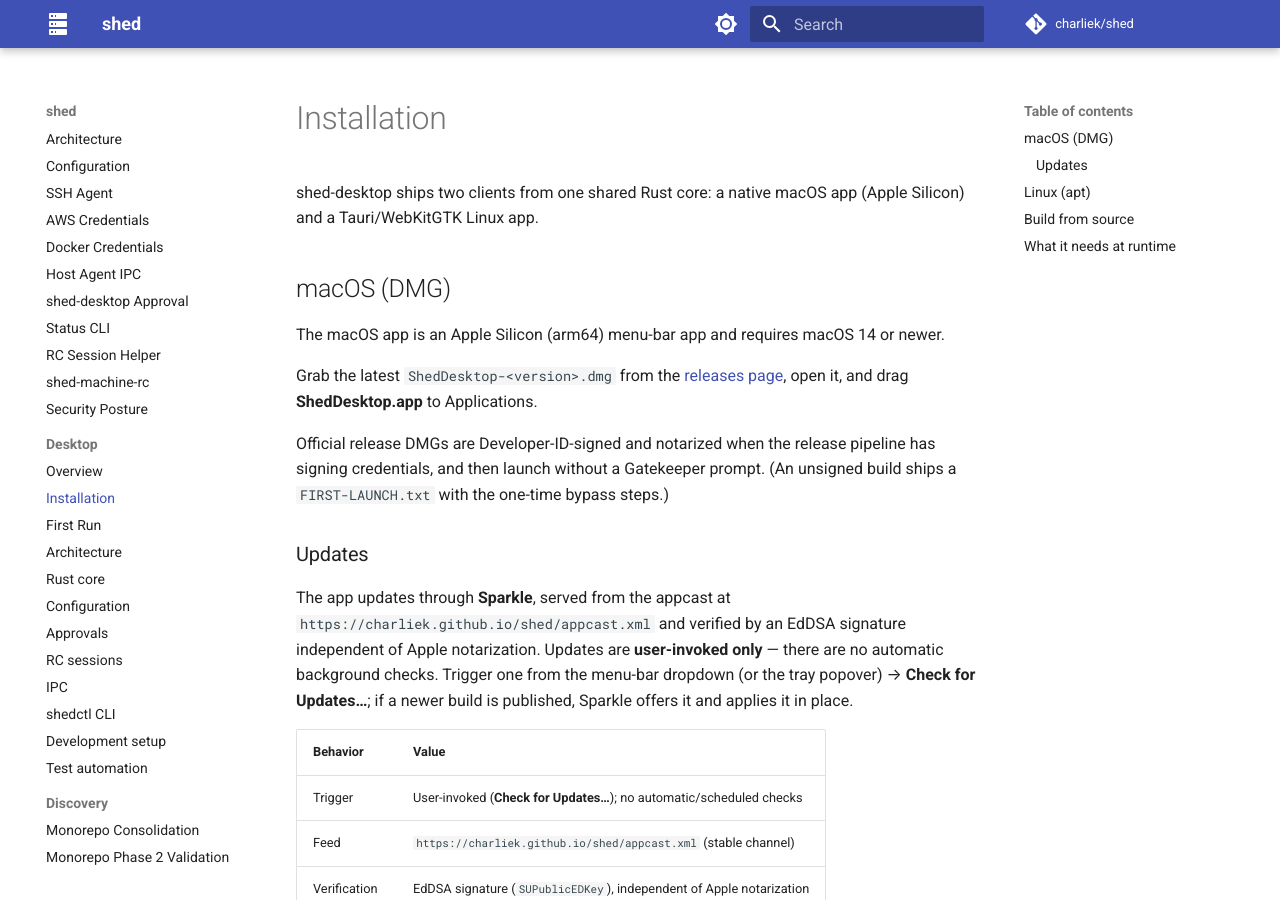
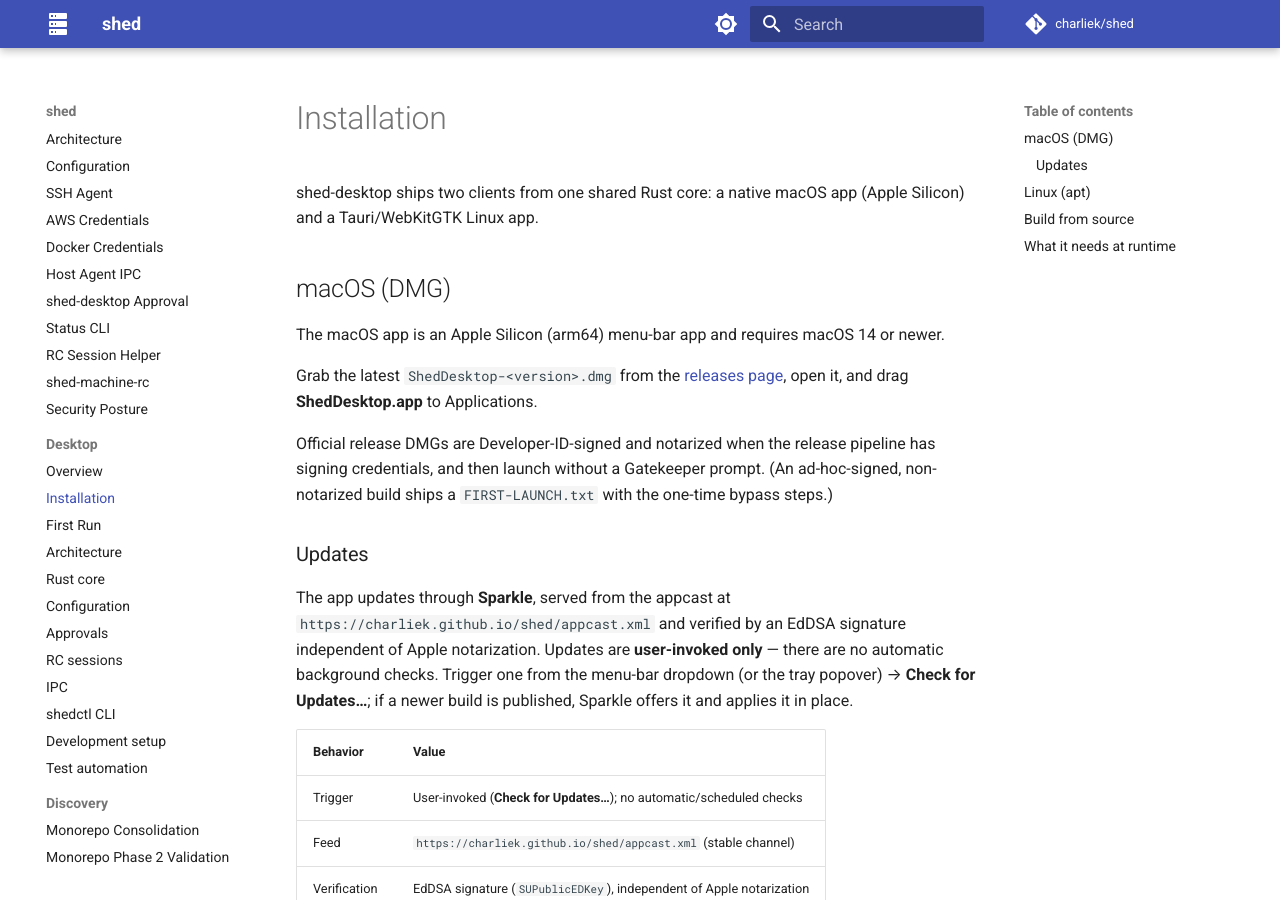
Before and after one commit to charliek/shed, an MkDocs documentation site: the page built from docs/desktop/installation.md, in a window 1280 px wide and 900 px high. Built offline with MkDocs 1.6.1 and Material for MkDocs 9.7.7, drawn with Linux system fonts in a browser that asks for light colours; comment, search, counter and statistics services are not loaded.

Commit message:
fix: address CodeRabbit findings — prerelease flag on desktop-only rc releases, doc wording
- desktop-release-create marks '-' tags --prerelease so a Tauri rc never
  becomes the repo's latest release
- CHANGELOG/installation.md qualify notarization as credential-dependent
  and call the fallback ad-hoc-signed (not unsigned)

Co-Authored-By: Claude Fable 5 <noreply@anthropic.com>
Claude-Session: https://claude.ai/code/session_01QReoPKEdMBFuYDmL51LUDx

```diff
--- a/docs/desktop/installation.md
+++ b/docs/desktop/installation.md
@@ -13,7 +13,8 @@ Grab the latest `ShedDesktop-<version>.dmg` from the
 
 Official release DMGs are Developer-ID-signed and notarized when the release
 pipeline has signing credentials, and then launch without a Gatekeeper prompt.
-(An unsigned build ships a `FIRST-LAUNCH.txt` with the one-time bypass steps.)
+(An ad-hoc-signed, non-notarized build ships a `FIRST-LAUNCH.txt` with the
+one-time bypass steps.)
 
 ### Updates
 
```
Also changed, not shown: CHANGELOG.md (+2 -2 lines), 1 other file.
